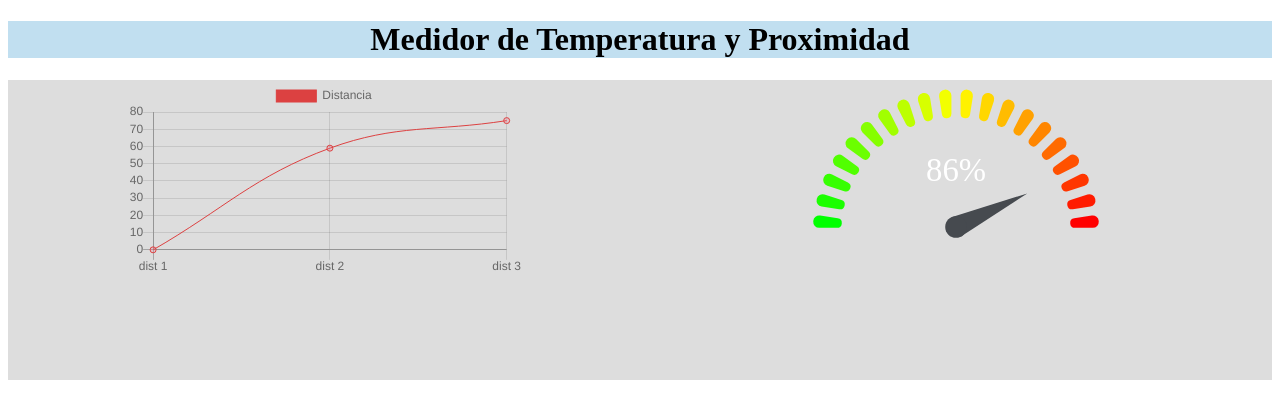
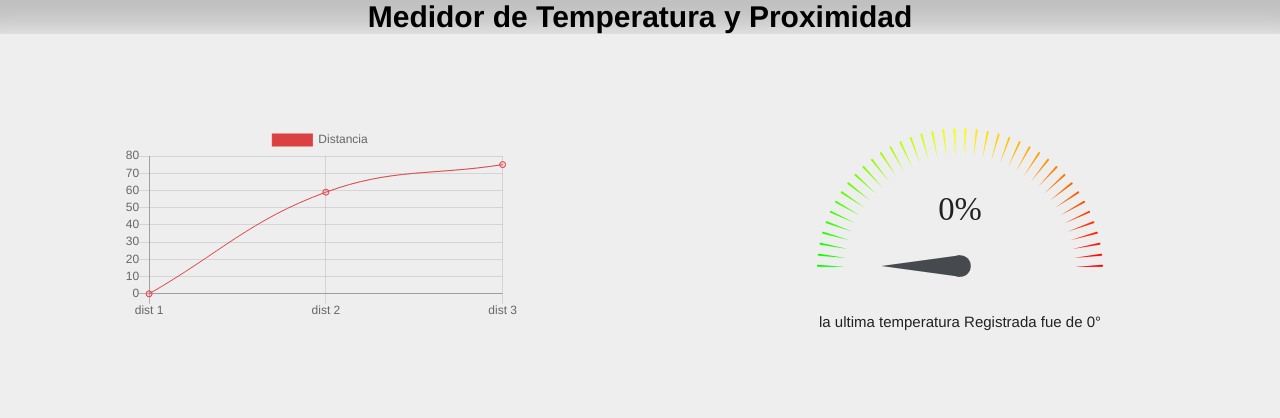
Before and after one commit to Relaxforever/FastApiArduino, a React app in the folder frontend/: page / in a window 1280 px wide. Built offline with nearby package versions, Linux system fonts and the light colour scheme.

Commit message:
updated: Uploaded axios calls

```diff
--- a/frontend/package.json
+++ b/frontend/package.json
@@ -9,12 +9,14 @@
     "@testing-library/jest-dom": "^5.14.1",
     "@testing-library/react": "^11.2.7",
     "@testing-library/user-event": "^12.8.3",
+    "axios": "^0.24.0",
     "chart.js": "^2.9.4",
     "emotion-theming": "^11.0.0",
     "framer-motion": "^4.1.17",
     "react": "^17.0.2",
     "react-chartjs-2": "^2.11.2",
     "react-dom": "^17.0.2",
+    "react-gauge-chart": "^0.4.0",
     "react-scripts": "4.0.3",
     "web-vitals": "^1.1.2"
   },
--- a/frontend/src/components/Charts.css
+++ b/frontend/src/components/Charts.css
@@ -3,13 +3,22 @@
     justify-content: space-around;
 }
 
-.chart-distancia {
+.chart-grafico {
     display: flex;
+    flex-direction: column;
     width: 400px;
     height:300px;
+
+    align-items: center;
+    justify-content: center;
+
 }
-.chart-tempGauger {
-    display: flex;
-    width: 400px;
-    height: 300px;
+text {
+    fill: #212121 !important;
 }
+.chart-Texto {
+    color: #212121;
+        margin-top: 10px;
+        font-family: "Helvetica Neue", Helvetica, Arial;
+        font-size: 15px;
+}
--- a/frontend/src/components/Charts.jsx
+++ b/frontend/src/components/Charts.jsx
@@ -1,13 +1,42 @@
-import React from "react";
+import React, { useEffect, useState } from "react";
 import { Line } from 'react-chartjs-2'
 import GaugeChart from 'react-gauge-chart'
 
 import './Charts.css'
+import axios from 'axios';
+
+const GetDataDisTemp = async (setDistancia) => {
+    try {
+        const resp = await axios.get('https://fastapiarduino.herokuapp.com/api/arduino/',{ headers: {
+
+         }});
+        setDistancia(resp.data.body);
+    } catch (err) {
+        // Handle Error Here
+        console.error(err);
+    }
+};
+
 const Charts = () => {
+     const  [distancia, setDistancia] = useState(null);
+     useEffect(() => {
+         const get_DataInterval = setInterval(() => {
+            GetDataDisTemp(setDistancia);
+
+         }, 20500)
+         return () => clearInterval(get_DataInterval);
+      })
+    //GetDataDisTemp();
+
+     if (distancia){
+        console.log(distancia[distancia.length - 1])
+        var result = distancia.map(datos => (datos.distance))
+        console.log(result)
+     }
     return(
         <>
     <div className="Top-side-part">
-    <div className="chart-distancia">
+    <div className="chart-grafico">
         <Line
         data={{
             labels: ['dist 1', 'dist 2', 'dist 3'],
@@ -23,11 +52,13 @@ const Charts = () => {
         legend={{position: 'top'}}
         />
          </div>
-         <div className="chart-tempGauger">
+         <div className="chart-grafico">
          <GaugeChart id="gauge-chart2"
-            nrOfLevels={20}
-            percent={0.86}
+            nrOfLevels={40}
+            animate={false}
+            percent={distancia ? distancia[distancia.length - 1].temp / 40 : 0 / 40 }
             />
+            <div className="chart-Texto"><p>la ultima temperatura Registrada fue de {distancia ? distancia[distancia.length - 1].temp : 0}°</p></div>
          </div>
          </div>
          </>
--- a/frontend/src/components/Header.css
+++ b/frontend/src/components/Header.css
@@ -1,8 +1,14 @@
 
 .header {
     text-align: center;
-    background-color: #C1DFF0;
+    background-color: transparent;
+    font-family: "Helvetica Neue", Helvetica, Arial;
+    font-size: 15px;
+
 }
 .title-h1 {
     align-items: center;
 }
+h1 {
+    margin:0;
+}
--- a/frontend/src/index.css
+++ b/frontend/src/index.css
@@ -1,9 +1,19 @@
+* {
+    margin: 0;
+    padding: 0;
+}
+body {
+    background-color: #EEEEEE;
+}
+
 .m-header {
-    background-color: #C1DFF0;
+    background-color: transparent;
+    box-shadow: inset 0 58px 30px -30px rgb(0 0 0 / 20%);
     width: 100%;
 }
 
 .m-body {
-    background-color: #DDDDDD;
+    padding-top: 40px;
+
 
 }
```
